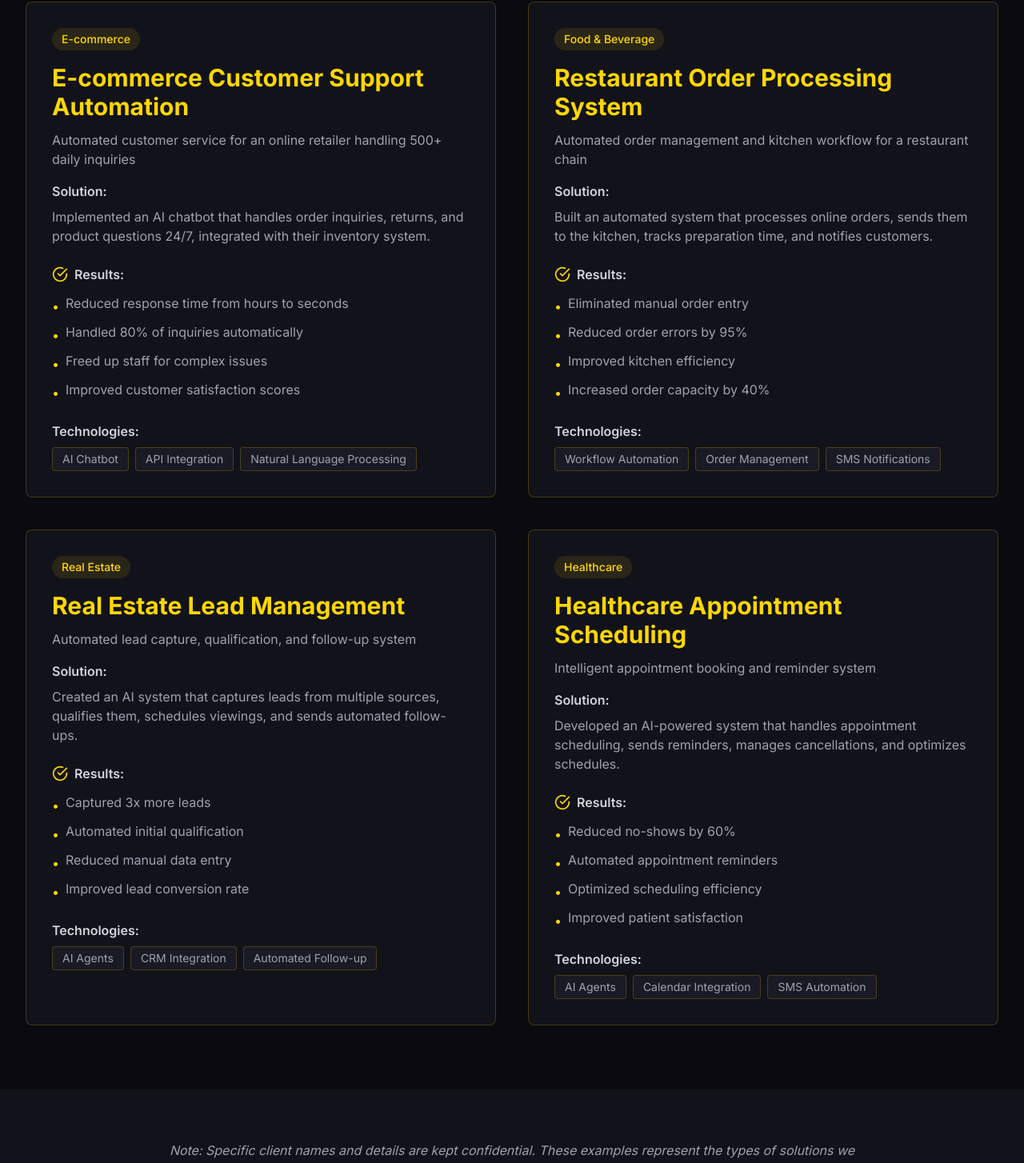
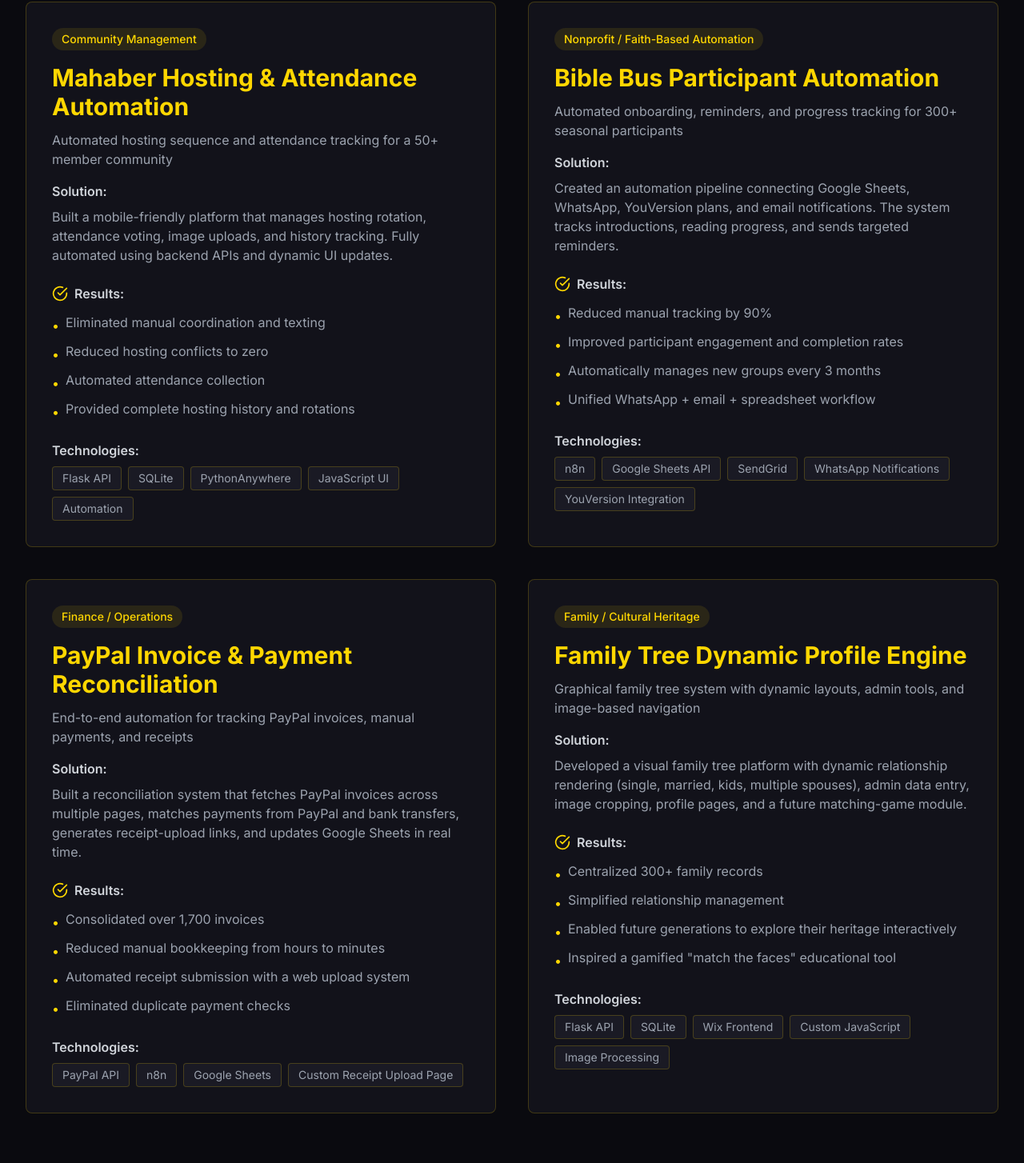
Before and after one commit to jaklilu/Ethio_AI_Solutions, a Next.js app: page /portfolio in a window 1280 px wide. Shown: the part 474-1928 px from the top of the page at 80% size. Built offline with nearby package versions, Linux system fonts and the light colour scheme.

Commit message:
update portfolio with real projects

```diff
--- a/app/portfolio/page.tsx
+++ b/app/portfolio/page.tsx
@@ -17,56 +17,56 @@ interface PortfolioItem {
 export default function PortfolioPage() {
   const portfolioItems: PortfolioItem[] = [
     {
-      title: 'E-commerce Customer Support Automation',
-      description: 'Automated customer service for an online retailer handling 500+ daily inquiries',
-      industry: 'E-commerce',
-      solution: 'Implemented an AI chatbot that handles order inquiries, returns, and product questions 24/7, integrated with their inventory system.',
+      title: 'Mahaber Hosting & Attendance Automation',
+      description: 'Automated hosting sequence and attendance tracking for a 50+ member community',
+      industry: 'Community Management',
+      solution: 'Built a mobile-friendly platform that manages hosting rotation, attendance voting, image uploads, and history tracking. Fully automated using backend APIs and dynamic UI updates.',
       results: [
-        'Reduced response time from hours to seconds',
-        'Handled 80% of inquiries automatically',
-        'Freed up staff for complex issues',
-        'Improved customer satisfaction scores'
+        'Eliminated manual coordination and texting',
+        'Reduced hosting conflicts to zero',
+        'Automated attendance collection',
+        'Provided complete hosting history and rotations'
       ],
-      technologies: ['AI Chatbot', 'API Integration', 'Natural Language Processing']
+      technologies: ['Flask API', 'SQLite', 'PythonAnywhere', 'JavaScript UI', 'Automation']
     },
     {
-      title: 'Restaurant Order Processing System',
-      description: 'Automated order management and kitchen workflow for a restaurant chain',
-      industry: 'Food & Beverage',
-      solution: 'Built an automated system that processes online orders, sends them to the kitchen, tracks preparation time, and notifies customers.',
+      title: 'Bible Bus Participant Automation',
+      description: 'Automated onboarding, reminders, and progress tracking for 300+ seasonal participants',
+      industry: 'Nonprofit / Faith-Based Automation',
+      solution: 'Created an automation pipeline connecting Google Sheets, WhatsApp, YouVersion plans, and email notifications. The system tracks introductions, reading progress, and sends targeted reminders.',
       results: [
-        'Eliminated manual order entry',
-        'Reduced order errors by 95%',
-        'Improved kitchen efficiency',
-        'Increased order capacity by 40%'
+        'Reduced manual tracking by 90%',
+        'Improved participant engagement and completion rates',
+        'Automatically manages new groups every 3 months',
+        'Unified WhatsApp + email + spreadsheet workflow'
       ],
-      technologies: ['Workflow Automation', 'Order Management', 'SMS Notifications']
+      technologies: ['n8n', 'Google Sheets API', 'SendGrid', 'WhatsApp Notifications', 'YouVersion Integration']
     },
     {
-      title: 'Real Estate Lead Management',
-      description: 'Automated lead capture, qualification, and follow-up system',
-      industry: 'Real Estate',
-      solution: 'Created an AI system that captures leads from multiple sources, qualifies them, schedules viewings, and sends automated follow-ups.',
+      title: 'PayPal Invoice & Payment Reconciliation',
+      description: 'End-to-end automation for tracking PayPal invoices, manual payments, and receipts',
+      industry: 'Finance / Operations',
+      solution: 'Built a reconciliation system that fetches PayPal invoices across multiple pages, matches payments from PayPal and bank transfers, generates receipt-upload links, and updates Google Sheets in real time.',
       results: [
-        'Captured 3x more leads',
-        'Automated initial qualification',
-        'Reduced manual data entry',
-        'Improved lead conversion rate'
+        'Consolidated over 1,700 invoices',
+        'Reduced manual bookkeeping from hours to minutes',
+        'Automated receipt submission with a web upload system',
+        'Eliminated duplicate payment checks'
       ],
-      technologies: ['AI Agents', 'CRM Integration', 'Automated Follow-up']
+      technologies: ['PayPal API', 'n8n', 'Google Sheets', 'Custom Receipt Upload Page']
     },
     {
-      title: 'Healthcare Appointment Scheduling',
-      description: 'Intelligent appointment booking and reminder system',
-      industry: 'Healthcare',
-      solution: 'Developed an AI-powered system that handles appointment scheduling, sends reminders, manages cancellations, and optimizes schedules.',
+      title: 'Family Tree Dynamic Profile Engine',
+      description: 'Graphical family tree system with dynamic layouts, admin tools, and image-based navigation',
+      industry: 'Family / Cultural Heritage',
+      solution: 'Developed a visual family tree platform with dynamic relationship rendering (single, married, kids, multiple spouses), admin data entry, image cropping, profile pages, and a future matching-game module.',
       results: [
-        'Reduced no-shows by 60%',
-        'Automated appointment reminders',
-        'Optimized scheduling efficiency',
-        'Improved patient satisfaction'
+        'Centralized 300+ family records',
+        'Simplified relationship management',
+        'Enabled future generations to explore their heritage interactively',
+        'Inspired a gamified "match the faces" educational tool'
       ],
-      technologies: ['AI Agents', 'Calendar Integration', 'SMS Automation']
+      technologies: ['Flask API', 'SQLite', 'Wix Frontend', 'Custom JavaScript', 'Image Processing']
     }
   ]
 
@@ -175,7 +175,7 @@ export default function PortfolioPage() {
             transition={{ duration: 0.6 }}
           >
             <p className="text-sm sm:text-base text-gray-400 mb-6 sm:mb-8">
-              <em>Note: Specific client names and details are kept confidential. These examples represent the types of solutions we deliver.</em>
+              <em>Real projects delivering real results. Ready to automate your business processes?</em>
             </p>
             <Button href="/contact" variant="primary" size="md">
               Discuss Your Project
```
